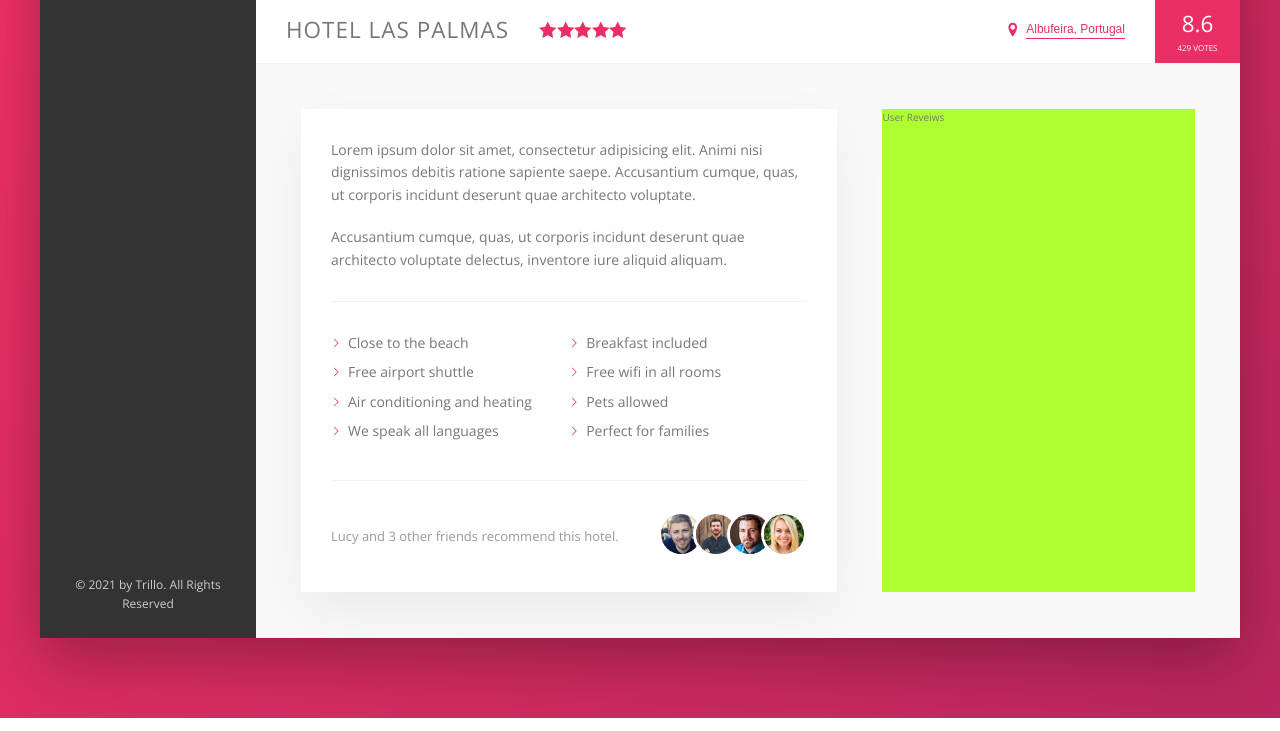
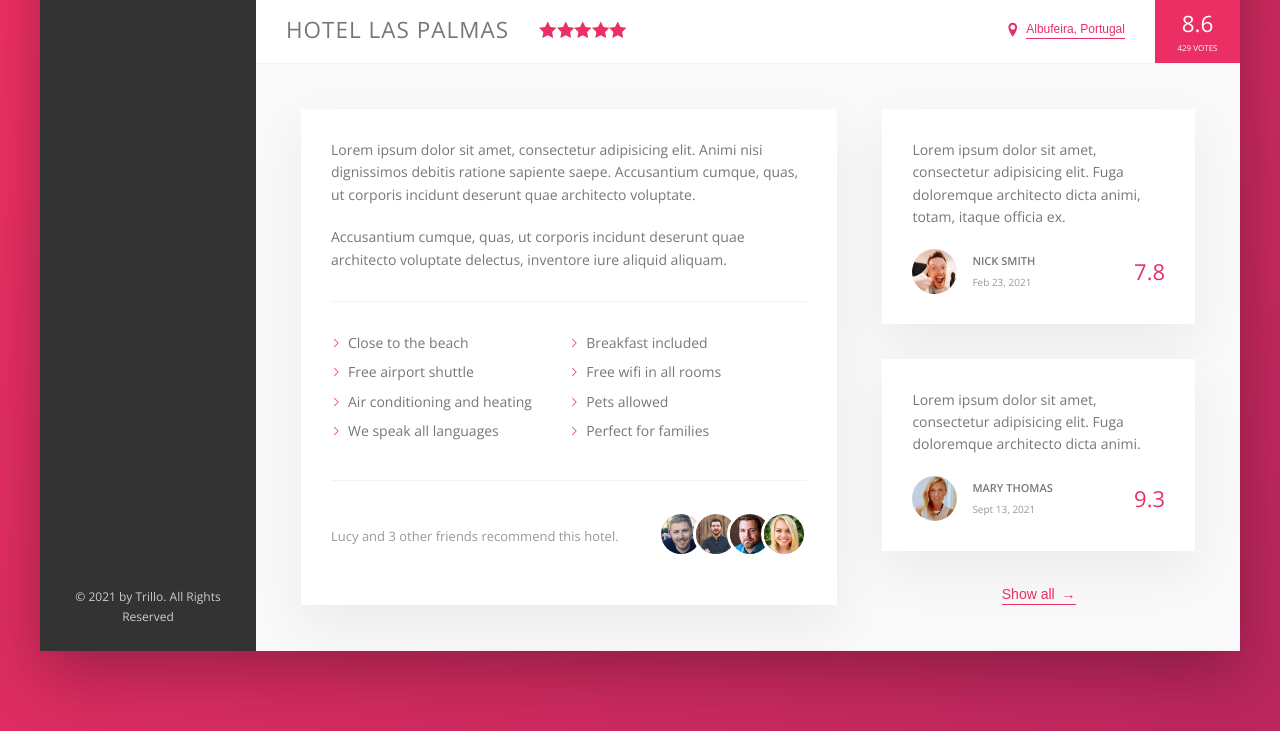
Before and after one commit to IsaiahWright902/CSS-Practice-Trillo-Project, a website: page index.html in a window 1280 px wide. Shown: the part 538-1269 px from the top of the page. Drawn offline with nearby package versions, Linux system fonts and the light colour scheme.

Commit message:
Reviews done

```diff
--- a/index.html
+++ b/index.html
@@ -181,7 +181,37 @@
                 </div>
               </div>
             </div>
-            <div class="user-reveiws">User Reveiws</div>
+            <div class="user-reveiws">
+              <figure class="review">
+                <blockquote class="review__text">
+                  Lorem ipsum dolor sit amet, consectetur adipisicing elit. Fuga
+                  doloremque architecto dicta animi, totam, itaque officia ex.
+                </blockquote>
+                <figcaption class="review__user">
+                  <img src="img/user-1.jpg" alt="" class="review__photo" />
+                  <div class="review__user-box">
+                    <p class="review__user-name">Nick Smith</p>
+                    <p class="review__user-date">Feb 23, 2021</p>
+                  </div>
+                  <div class="review__rating">7.8</div>
+                </figcaption>
+              </figure>
+              <figure class="review">
+                <blockquote class="review__text">
+                  Lorem ipsum dolor sit amet, consectetur adipisicing elit. Fuga
+                  doloremque architecto dicta animi.
+                </blockquote>
+                <figcaption class="review__user">
+                  <img src="img/user-2.jpg" alt="" class="review__photo" />
+                  <div class="review__user-box">
+                    <p class="review__user-name">Mary Thomas</p>
+                    <p class="review__user-date">Sept 13, 2021</p>
+                  </div>
+                  <div class="review__rating">9.3</div>
+                </figcaption>
+              </figure>
+              <button class="btn-inline">Show all <span>&rarr;</span></button>
+            </div>
           </div>
         </main>
       </div>
--- a/sass/_components.scss
+++ b/sass/_components.scss
@@ -257,8 +257,17 @@
   cursor: pointer;
   transition: all 0.5s;
 
+  & span {
+    margin-left: 3px;
+    transition: margin-left 0.2s;
+  }
+
   &:hover {
     color: var(--color-grey-dark-1);
+
+    span {
+      margin-left: 8px;
+    }
   }
 
   &:focus {
@@ -352,3 +361,66 @@
     }
   }
 }
+
+// Reviews
+
+.review {
+  background-color: #fff;
+  box-shadow: var(--shadow-light);
+  padding: 3rem;
+  margin-bottom: 3.5rem;
+  position: relative;
+  overflow: hidden;
+
+  &__text {
+    margin-bottom: 2rem;
+    z-index: 10;
+    position: relative;
+  }
+
+  &__user {
+    display: flex;
+    align-items: center;
+  }
+
+  &__photo {
+    height: 4.5rem;
+    width: 4.5rem;
+    border-radius: 50%;
+    margin-right: 1.5rem;
+  }
+
+  &__user-box {
+    margin-right: auto;
+  }
+
+  &__user-name {
+    font-size: 1.1rem;
+    font-weight: 600;
+    text-transform: uppercase;
+    margin-bottom: 0.4rem;
+  }
+
+  &__user-date {
+    font-size: 1rem;
+    color: var(--color-grey-dark-3);
+  }
+
+  &__rating {
+    color: var(--color-primary);
+    font-size: 2.2rem;
+    font-weight: 300;
+  }
+
+  // &::before {
+  //   content: "\201C";
+  //   position: absolute;
+  //   top: -2.75rem;
+  //   left: -1rem;
+  //   line-height: 1;
+  //   font-size: 20rem;
+  //   color: var(--color-grey-light-2);
+  //   font-family: sans-serif;
+  //   z-index: 1;
+  // }
+}
--- a/sass/_layout.scss
+++ b/sass/_layout.scss
@@ -37,6 +37,8 @@
 }
 
 .detail {
+  font-size: 1.4rem;
+
   display: flex;
   padding: 4.5rem;
   background-color: var(--color-grey-light-1);
@@ -44,7 +46,6 @@
 }
 
 .description {
-  font-size: 1.4rem;
   background-color: #fff;
   box-shadow: var(--shadow-light);
   padding: 3rem;
@@ -53,6 +54,8 @@
 }
 
 .user-reveiws {
-  background-color: greenyellow;
   flex: 1;
+  display: flex;
+  flex-direction: column;
+  align-items: center;
 }
```
Also changed, not shown: css/style.css.
